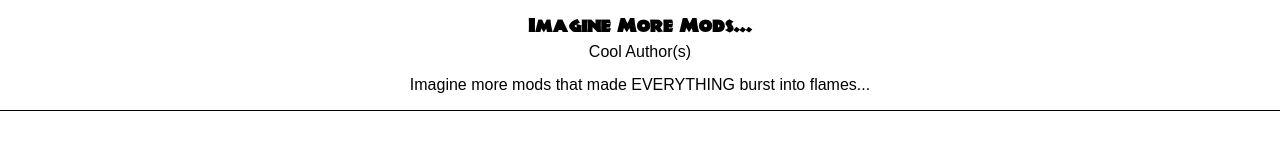
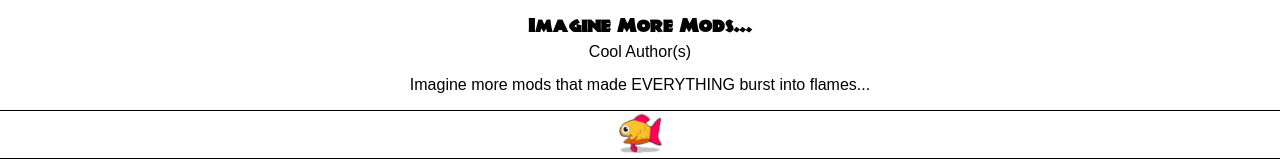
Before and after one commit to 703337/InsaniModding, a plain HTML site: page mods.html in a window 1280 px wide. Shown: the part 837-996 px from the top of the page. Before the commit the page ends 948 px from the top, so only its background shows below. Drawn offline with Linux system fonts and the light colour scheme.

Commit message:
Returned to normal

```diff
--- a/mods.html
+++ b/mods.html
@@ -51,6 +51,11 @@
         </article>
     </main>
 
+    <!-- Novelty Hidden Fish -->
+    <article>
+        <img width="43px" src="images/misc/fish.png">
+    </article>
+
     <footer>
         <p>Copyright Text (credit PopCap, EA, etc.)</p>
     </footer>
```
